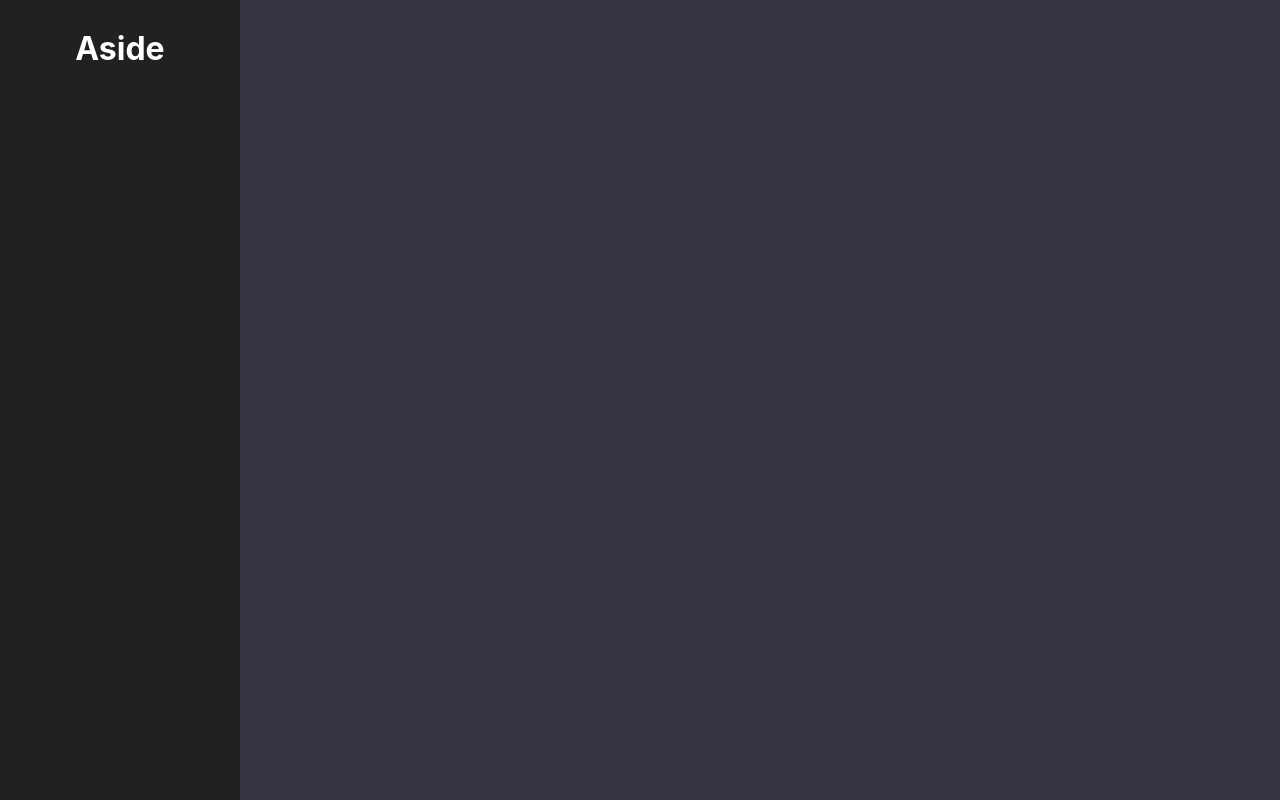
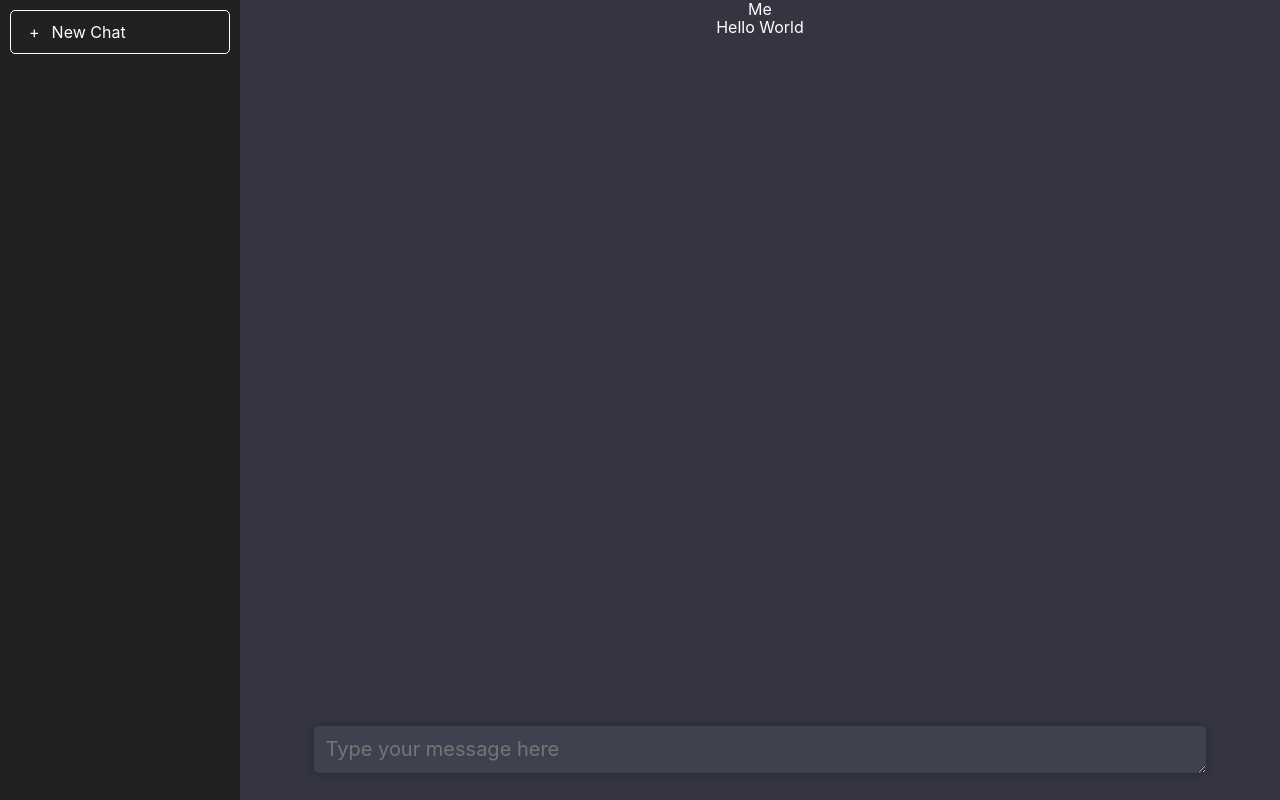
Before and after one commit to dcwmark/lucidus_sermo, a React (Create React App) app in the folder client/: page / in a window 1280 px wide. Built offline with nearby package versions, Linux system fonts and the light colour scheme.

Commit message:
Added chat box

```diff
--- a/client/src/App.css
+++ b/client/src/App.css
@@ -16,42 +16,60 @@
   background-color: #202121;
 }
 
+.side-menu-button {
+  padding: 12px;
+  border: 1px solid white;
+  border-radius: 5px;
+  text-align: left;
+  transition: ease 0.25s all;
+}
+.side-menu-button:hover {
+  background-color: rgb(255, 255, 255, 0.1);
+}
+.side-menu-button span {
+  padding-left: 6px;
+  padding-right: 12px;
+}
+
 .chatbox {
   flex: 1;
   background-color: #343541;
+  position: relative;
 }
 
-.App-logo {
-  height: 40vmin;
-  pointer-events: none;
+.chat-input-holder {
+  padding: 24px;
+  position: absolute;
+  bottom: 0;
+  left: 0;
+  right: 0;
 }
 
-@media (prefers-reduced-motion: no-preference) {
-  .App-logo {
-    animation: App-logo-spin infinite 20s linear;
-  }
+.chat-input-textarea {
+  background-color: #40414f;
+  color: white;
+  font-size: 1.25em;
+  width: 90%;
+  padding: 12px;
+  border: none;
+  border-radius: 5px;
+  border-color: none;
+  outline: none;
+  box-shadow: 0 0 8px 0 rgba(0, 0, 0, 0.25);
 }
 
-.App-header {
-  background-color: #282c34;
-  min-height: 100vh;
-  display: flex;
-  flex-direction: column;
-  align-items: center;
-  justify-content: center;
-  font-size: calc(10px + 2vmin);
-  color: white;
+.chat-log {
+
 }
 
-.App-link {
-  color: #61dafb;
+.chat-message {
+
 }
 
-@keyframes App-logo-spin {
-  from {
-    transform: rotate(0deg);
-  }
-  to {
-    transform: rotate(360deg);
-  }
+.avatar {
+
 }
+
+.message {
+
+}
--- a/client/src/App.js
+++ b/client/src/App.js
@@ -5,10 +5,28 @@ function App() {
   return (
     <div className="App">
       <aside className="sidemenu">
-        <h1>Aside</h1>
+        <div className="side-menu-button">
+          <span>+</span>
+          New Chat
+        </div>
       </aside>
       <section className="chatbox">
-
+        <div className="chat-log">
+          <div className="chat-message">
+            <div className="avatar">
+              Me
+            </div>
+            <div className="message">
+              Hello World
+            </div>
+          </div>
+        </div>
+        <div className="chat-input-holder">
+          <textarea className="chat-input-textarea"
+                    placeholder="Type your message here"
+                    rows="1">
+          </textarea>
+        </div>
       </section>
     </div>
   );
```
